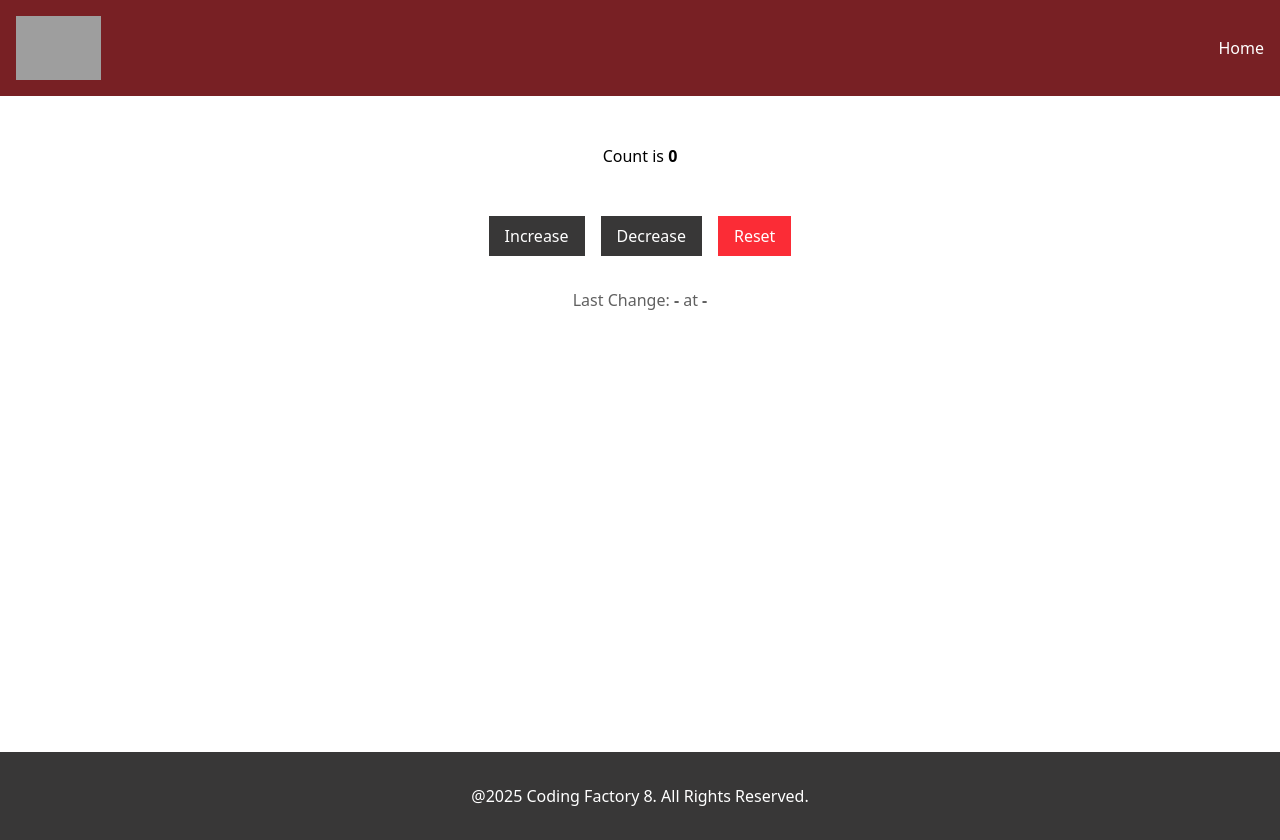
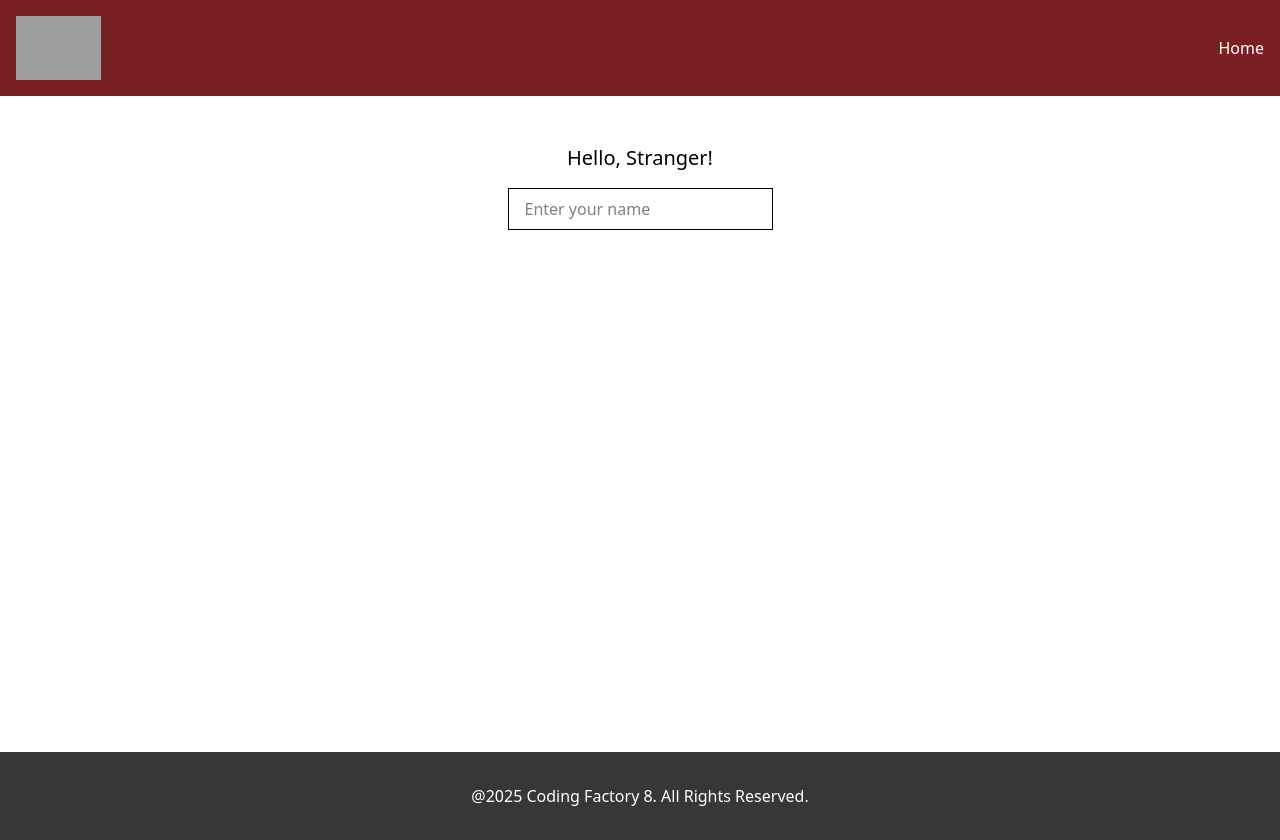
Before and after one commit to AthanasiaPet/cf8-react-intro, a React app: page / in a window 1280 px wide. Built offline with nearby package versions, Linux system fonts and the light colour scheme; grey boxes are pictures that could not be loaded; the HTML template or start-up script is replaced by a standard one.

Commit message:
feat: add NameChangerWithEffect component using useEffect hook

```diff
--- a/src/App.tsx
+++ b/src/App.tsx
@@ -8,7 +8,9 @@
 
 
 import LayOut from "./components/LayOut.tsx";
-import CounterWithCustomHook from "./components/CounterWithCustomHook.tsx";
+//import CounterWithCustomHook from "./components/CounterWithCustomHook.tsx";
+import NameChangerWithEffect from "./components/NameChangerWithEffect.tsx";
+// import {useEffect} from "react";
 // import FunctionalComponentWithState from "./components/FunctionalComponentWithState.tsx";
 //import ClassComponentWithState from "./components/ClassComponentWithState.tsx";
 //import Counter from "./components/Counter.tsx";
@@ -16,6 +18,11 @@
 //import CounterWithMoreStates from "./components/CounterWithMoreStates.tsx";
 
 function App() {
+    //
+    // useEffect(() => {
+    //
+    //
+    // }, []);
 
 
     return (
@@ -41,7 +48,8 @@
                 {/*<NameChanger />*/}
                 {/*<CounterWithMoreStates />*/}
                 {/*<CounterWithMoreStates />*/}
-                <CounterWithCustomHook />
+                {/*<CounterWithCustomHook />*/}
+                <NameChangerWithEffect />
             </LayOut>
 
         </>
--- /dev/null
+++ b/src/components/NameChangerWithEffect.tsx
@@ -0,0 +1,34 @@
+import {useEffect, useState} from "react";
+
+
+const NameChangerWithEffect = () => {
+    const [name, setName] = useState("")
+
+    useEffect(() => {
+        document.title = name ? `Hello, ${name}!` : "Hello, Stranger!";
+        console.log(document.title);
+    }, [name])
+
+    const handleChange =(e: React.ChangeEvent<HTMLInputElement>) => {
+        setName(e.target.value);
+    }
+
+    return (
+        <>
+            <h1 className="text-center text-xl mt-12">Hello, {name || "Stranger"}!</h1>
+            <div className="text-center mt-4">
+                <input
+                    type="text"
+                    value={name}
+                    onChange={handleChange}
+                    placeholder="Enter your name"
+                    className="border px-4 py-2 "
+                />
+            </div>
+        </>
+    )
+
+
+}
+
+export default NameChangerWithEffect;
```
